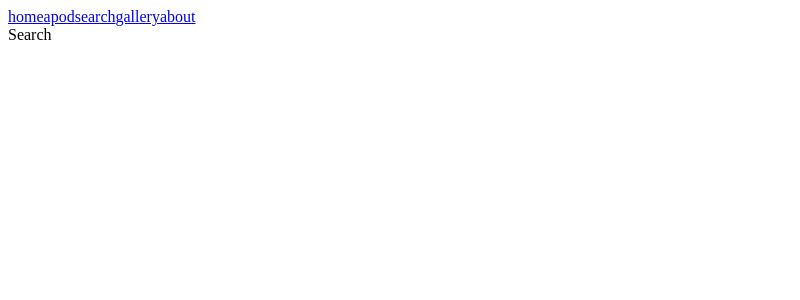
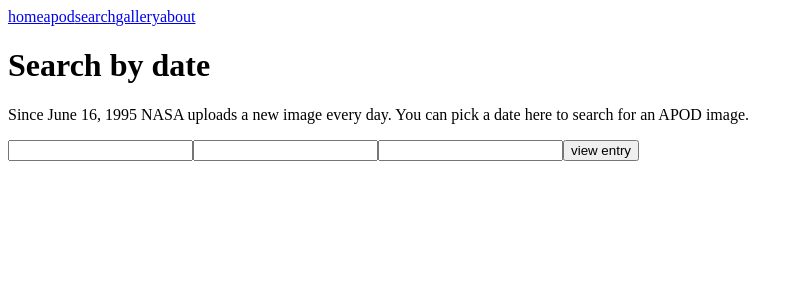
Before and after one commit to kvcsPat/react-cosmos, a React (Create React App) app in the folder cosmos/: page /search in a window 1280 px wide. Shown: the top 300 px of the page, without its empty margins (0-800 px from the left). Built offline with nearby package versions, Linux system fonts and the light colour scheme.

Commit message:
created search logic, updated files accordingly

```diff
--- a/cosmos/src/hooks/useDate.js
+++ b/cosmos/src/hooks/useDate.js
@@ -1,6 +1,6 @@
 import { useState } from "react";
 
-export default function useDates(defaultValue) {
+export default function useDate(defaultValue) {
   const [date, setDate] = useState(defaultValue);
 
   const handleDate = (value) => {
--- /dev/null
+++ b/cosmos/src/hooks/useForm.js
@@ -0,0 +1,41 @@
+import { useState } from "react";
+import { useNavigate } from "react-router-dom";
+import { formatDate } from "../utils/formatDate";
+import { selectedDate } from "../utils/selectedDate";
+
+export default function useForm() {
+  const [inputValues, setInputValues] = useState({
+    year: "",
+    month: "",
+    day: "",
+  });
+
+  const year = inputValues.year;
+  const month = inputValues.month;
+  const day = inputValues.day;
+
+  const handleInput = (e) => {
+    const name = e.target.name;
+    const value = e.target.value;
+    const next = e.target.nextSibling;
+    let limit = 2;
+
+    if (name === "year") {
+      limit = 4;
+    }
+    setInputValues((values) => ({ ...values, [name]: value.slice(0, limit) }));
+    if (value.length >= limit) {
+      next.focus();
+    }
+  };
+
+  const navigate = useNavigate();
+
+  const handleSubmit = (e) => {
+    e.preventDefault();
+    const date = formatDate(selectedDate(year, month, day));
+    navigate(`/search/apod/date=${date}`);
+  };
+
+  return { year, month, day, handleInput, handleSubmit };
+}
--- a/cosmos/src/structure/apod/Page.jsx
+++ b/cosmos/src/structure/apod/Page.jsx
@@ -2,13 +2,13 @@ import React from "react";
 import Layout from "../routing/Layout";
 import ApodComponent from "./Component";
 import NavButtons from "./NavButtons";
-import useDates from "../../hooks/useDate";
+import useDate from "../../hooks/useDate";
 import { currentDate } from "../../utils/dates";
 import useApod from "../../hooks/useApod";
 import { formatDate } from "../../utils/formatDate";
 
 export default function ApodPage() {
-  const { date } = useDates(formatDate(currentDate));
+  const { date } = useDate(formatDate(currentDate));
 
   const { apod } = useApod(`date=${date}`);
 
--- a/cosmos/src/structure/gallery/Page.jsx
+++ b/cosmos/src/structure/gallery/Page.jsx
@@ -1,13 +1,13 @@
 import React from "react";
 import Layout from "../routing/Layout";
-import useDates from "../../hooks/useDate";
+import useDate from "../../hooks/useDate";
 import { startDate } from "../../utils/dates";
 import useApod from "../../hooks/useApod";
 import { formatDate } from "../../utils/formatDate";
 import CardList from "./CardList";
 
 export default function GalleryPage() {
-  const { date } = useDates(formatDate(startDate));
+  const { date } = useDate(formatDate(startDate));
 
   const { apod } = useApod(`start_date=${date}`);
 
--- a/cosmos/src/structure/routing/Routing.jsx
+++ b/cosmos/src/structure/routing/Routing.jsx
@@ -3,6 +3,7 @@ import { BrowserRouter, Routes, Route } from "react-router-dom";
 import HomePage from "../home/Page";
 import ApodPage from "../apod/Page";
 import SearchPage from "../search/Page";
+import SearchResults from "../search/Results";
 import GalleryPage from "../gallery/Page";
 import AboutPage from "../about/Page";
 
@@ -13,6 +14,7 @@ export default function Routing() {
         <Route path="/" element={<HomePage />} />
         <Route path="/apod" element={<ApodPage />} />
         <Route path="/search" element={<SearchPage />} />
+        <Route path="/search/apod/date=:value" element={<SearchResults />} />
         <Route path="/gallery" element={<GalleryPage />} />
         <Route path="/about" element={<AboutPage />} />
       </Routes>
--- /dev/null
+++ b/cosmos/src/structure/search/FormComponent.jsx
@@ -0,0 +1,40 @@
+import React from "react";
+import useForm from "../../hooks/useForm";
+
+export default function FormComponent() {
+  const { year, month, day, handleInput, handleSubmit } = useForm();
+
+  return (
+    <>
+      <h1>Search by date</h1>
+      <p>
+        Since June 16, 1995 NASA uploads a new image every day. You can pick a
+        date here to search for an APOD image.
+      </p>
+      <form onSubmit={handleSubmit}>
+        <input
+          value={year}
+          type="number"
+          name="year"
+          id="year"
+          onChange={handleInput}
+        />
+        <input
+          value={month}
+          type="number"
+          name="month"
+          id="month"
+          onChange={handleInput}
+        />
+        <input
+          value={day}
+          type="number"
+          name="day"
+          id="day"
+          onChange={handleInput}
+        />
+        <button type="submit">view entry</button>
+      </form>
+    </>
+  );
+}
--- a/cosmos/src/structure/search/Page.jsx
+++ b/cosmos/src/structure/search/Page.jsx
@@ -1,10 +1,11 @@
 import React from "react";
 import Layout from "../routing/Layout";
+import FormComponent from "./FormComponent";
 
 export default function SearchPage() {
   return (
     <Layout>
-      <div>Search</div>
+      <FormComponent />
     </Layout>
   );
 }
--- /dev/null
+++ b/cosmos/src/structure/search/Results.jsx
@@ -0,0 +1,16 @@
+import React from "react";
+import { useParams } from "react-router-dom";
+import Layout from "../routing/Layout";
+import useApod from "../../hooks/useApod";
+import useDate from "../../hooks/useDate";
+import ApodComponent from "../apod/Component";
+
+export default function SearchResults() {
+  const params = useParams();
+
+  const { date } = useDate(params.value);
+
+  const { apod } = useApod(`date=${date}`);
+
+  return <Layout>{apod && <ApodComponent apod={apod} />}</Layout>;
+}
--- /dev/null
+++ b/cosmos/src/utils/selectedDate.js
@@ -0,0 +1,7 @@
+import { subMonths } from "date-fns";
+
+//date from search input
+export function selectedDate(year, month, day) {
+  const date = subMonths(new Date(year, month, day), 1);
+  return date;
+}
```
